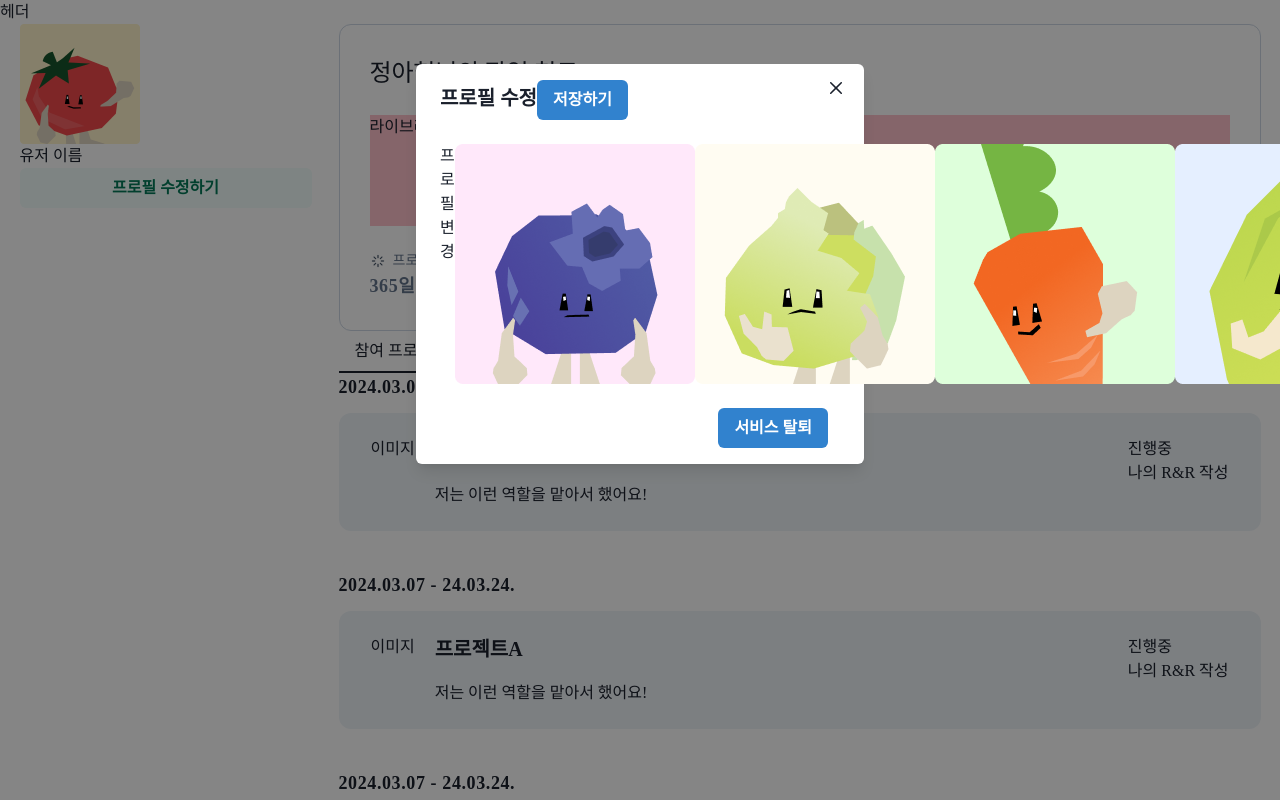
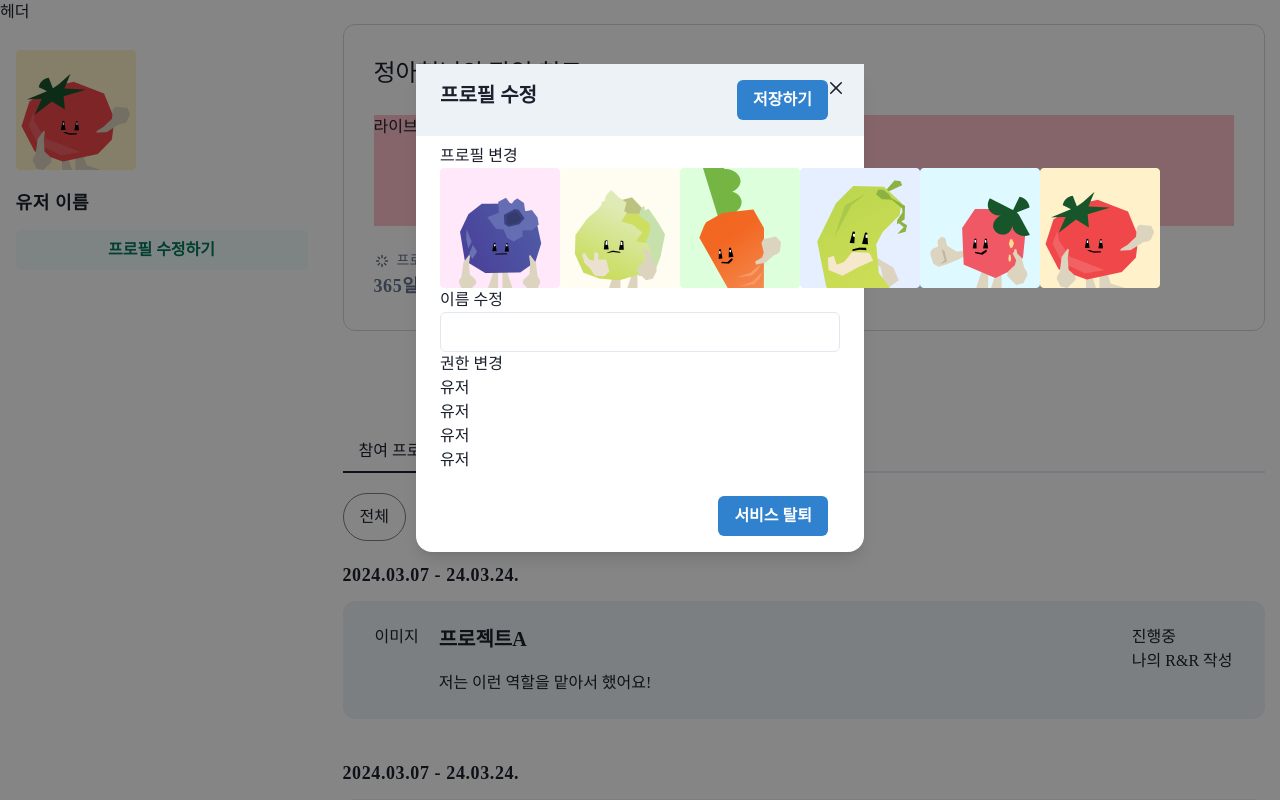
Before and after one commit to 9oormthon-univ/2024_BEOTKKOTTHON_TEAM_28_FE, a React (Vite) app: page /mypage in a window 1280 px wide. Both pictures are taken after a click on the button "프로필 수정하기". Shown: the top 800 px of the page. Built offline with nearby package versions, Linux system fonts and the light colour scheme; a web font is replaced by a local one.

Commit message:
feat: 마이페이지 2차 마크업

```diff
--- /dev/null
+++ b/src/component/common/atoms/SortTooltip.jsx
@@ -0,0 +1,16 @@
+import { Box } from '@chakra-ui/react';
+import PropTypes from 'prop-types';
+
+const SortTooltip = ({ sort }) => {
+  return (
+    <Box border='1px solid gray' borderRadius='999px' p='11px' paddingX='16px' colorScheme='blue'>
+      {sort}
+    </Box>
+  );
+};
+
+SortTooltip.propTypes = {
+  sort: PropTypes.string,
+};
+
+export default SortTooltip;
--- a/src/component/common/atoms/index.js
+++ b/src/component/common/atoms/index.js
@@ -1 +1,2 @@
 export { default as PartTag } from './PartTag';
+export { default as SortTooltip } from './SortTooltip';
--- /dev/null
+++ b/src/component/common/mocules/SortTooltipList.jsx
@@ -0,0 +1,18 @@
+import { Flex } from '@chakra-ui/react';
+import PropTypes from 'prop-types';
+import { SortTooltip } from '../atoms';
+
+const SortTooltipList = ({ sorts }) => {
+  return (
+    <Flex gap='12px' marginY='20px'>
+      {sorts.map((sort) => (
+        <SortTooltip key={sort} sort={sort} />
+      ))}
+    </Flex>
+  );
+};
+
+SortTooltipList.propTypes = {
+  sorts: PropTypes.array,
+};
+export default SortTooltipList;
--- a/src/component/common/mocules/index.js
+++ b/src/component/common/mocules/index.js
@@ -1 +1,2 @@
 export { default as MemberItem } from './MemberItem';
+export { default as SortTooltipList } from './SortTooltipList';
--- a/src/component/mypage/Profile.jsx
+++ b/src/component/mypage/Profile.jsx
@@ -4,9 +4,11 @@ import tomato from '../../assets/tomato.png';
 
 const Profile = () => {
   return (
-    <Box w='292px'>
+    <Box w='292px' position='fixed' top='50px'>
       <img src={tomato} alt={tomato} width={120} height={120} />
-      <div>유저 이름</div>
+      <Box className='SubHead-xl' marginTop='19px' marginBottom='13px'>
+        유저 이름
+      </Box>
       <ProfileEditModal />
     </Box>
   );
--- a/src/component/mypage/ProfileEditModal.jsx
+++ b/src/component/mypage/ProfileEditModal.jsx
@@ -2,6 +2,7 @@ import {
   Box,
   Button,
   Flex,
+  Input,
   Modal,
   ModalBody,
   ModalCloseButton,
@@ -28,24 +29,41 @@ const ProfileEditModal = () => {
       </Button>
       <Modal blockScrollOnMount={false} isOpen={isOpen} onClose={onClose}>
         <ModalOverlay />
-        <ModalContent>
-          <ModalHeader>
-            <label>프로필 수정</label>
-            <Button colorScheme='blue' mr={3} onClick={onClose}>
-              저장하기
-            </Button>
+        <ModalContent borderRadius='16px'>
+          <ModalHeader background='gray.100'>
+            <Flex justifyContent='space-between'>
+              <label>프로필 수정</label>
+              <Button colorScheme='blue' mr={3} onClick={onClose}>
+                저장하기
+              </Button>
+            </Flex>
           </ModalHeader>
           <ModalCloseButton />
           <ModalBody>
+            <Flex direction='column'>
+              <label className='Haedline-lg'>프로필 변경</label>
+              <Flex>
+                <img src={blueberry} alt='프로필 이미지' width='120px' />
+                <img src={cabbage} alt='프로필 이미지' width='120px' />
+                <img src={carrot} alt='프로필 이미지' width='120px' />
+                <img src={cucumber} alt='프로필 이미지' width='120px' />
+                <img src={strawberry} alt='프로필 이미지' width='120px' />
+                <img src={tomato} alt='프로필 이미지' width='120px' />
+              </Flex>
+            </Flex>
             <Box>
-              <Flex>
-                <label>프로필 변경</label>
-                <img src={blueberry} alt='프로필 이미지' />
-                <img src={cabbage} alt='프로필 이미지' />
-                <img src={carrot} alt='프로필 이미지' />
-                <img src={cucumber} alt='프로필 이미지' />
-                <img src={strawberry} alt='프로필 이미지' />
-                <img src={tomato} alt='프로필 이미지' />
+              <Flex direction='column'>
+                <label className='Haedline-lg'>이름 수정</label>
+                <Input />
+              </Flex>
+            </Box>
+            <Box>
+              <Flex direction='column'>
+                <label className='Haedline-lg'>권한 변경</label>
+                <div>유저</div>
+                <div>유저</div>
+                <div>유저</div>
+                <div>유저</div>
               </Flex>
             </Box>
           </ModalBody>
--- a/src/pages/MyPage.jsx
+++ b/src/pages/MyPage.jsx
@@ -2,22 +2,26 @@ import { Box, Flex } from '@chakra-ui/react';
 import { GardenPlot, Profile } from '../component/mypage';
 
 import GardenList from '../component/mypage/ProjectList';
+import { SortTooltipList } from '../component/common/mocules';
 import { TabBar } from '../component/common/organisms';
 
 const Tabs = ['참여 프로젝트'];
 
-// const SortType = ['전체', '완료한 프로젝트'];
+const SortType = ['전체', '완료한 프로젝트'];
 
 const MyPage = () => {
   return (
     <main>
       <Flex gap='27px'>
         <Profile />
-        <Box w='922px'>
+        <Flex direction='column' marginLeft='327px' w='922px' gap='100px'>
           <GardenPlot />
-          <TabBar tabs={Tabs} />
-          <GardenList />
-        </Box>
+          <Box>
+            <TabBar tabs={Tabs} />
+            <SortTooltipList sorts={SortType} />
+            <GardenList />
+          </Box>
+        </Flex>
       </Flex>
     </main>
   );
```
